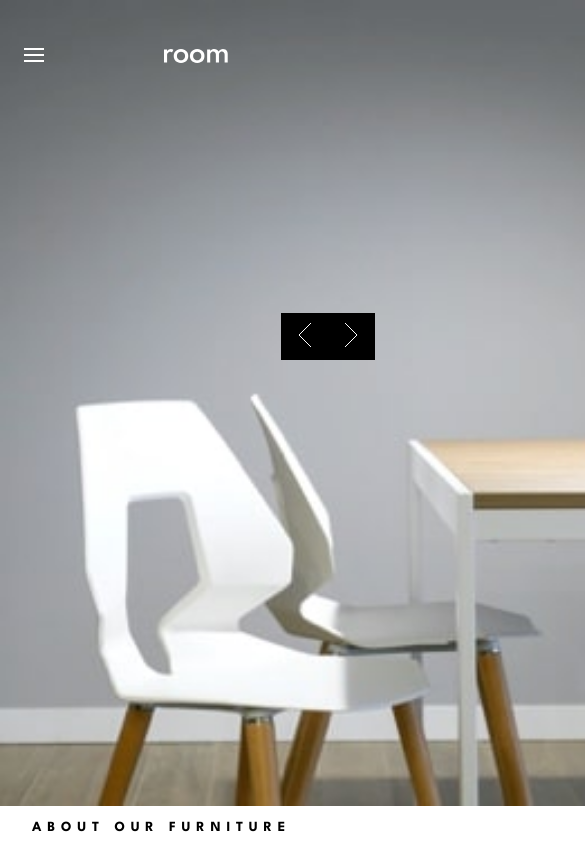
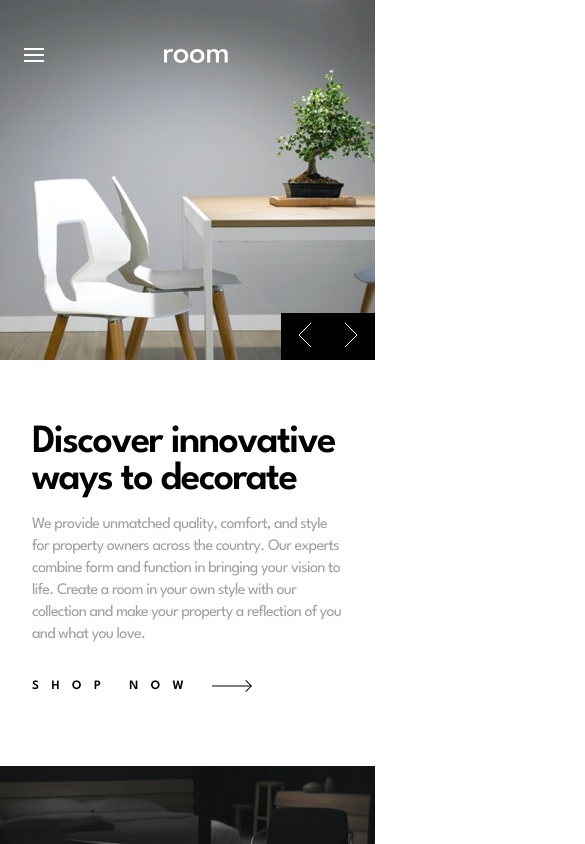
Before and after one commit to nkweku66/ecommerce_homepage, a React (Vite) app: page / in a window 390 px wide. Shown: the top 844 px of the page, 585 px wide, since content can reach past the window. Built offline with nearby package versions, Linux system fonts and the light colour scheme; the HTML template or start-up script is replaced by a standard one.

Commit message:
Add media query to app styles wrapper

```diff
--- a/src/App.styles.ts
+++ b/src/App.styles.ts
@@ -1,9 +1,11 @@
 import styled from 'styled-components'
 
 const Wrapper = styled.div`
-    display: grid;
-    grid-template-rows: 534px;
-    grid-template-columns: 840px 600px;
+    @media (1439px <= width <= 1440px) {
+        display: grid;
+        grid-template-rows: 534px;
+        grid-template-columns: 840px 600px;
+    }
 `
 
 export default Wrapper
```
